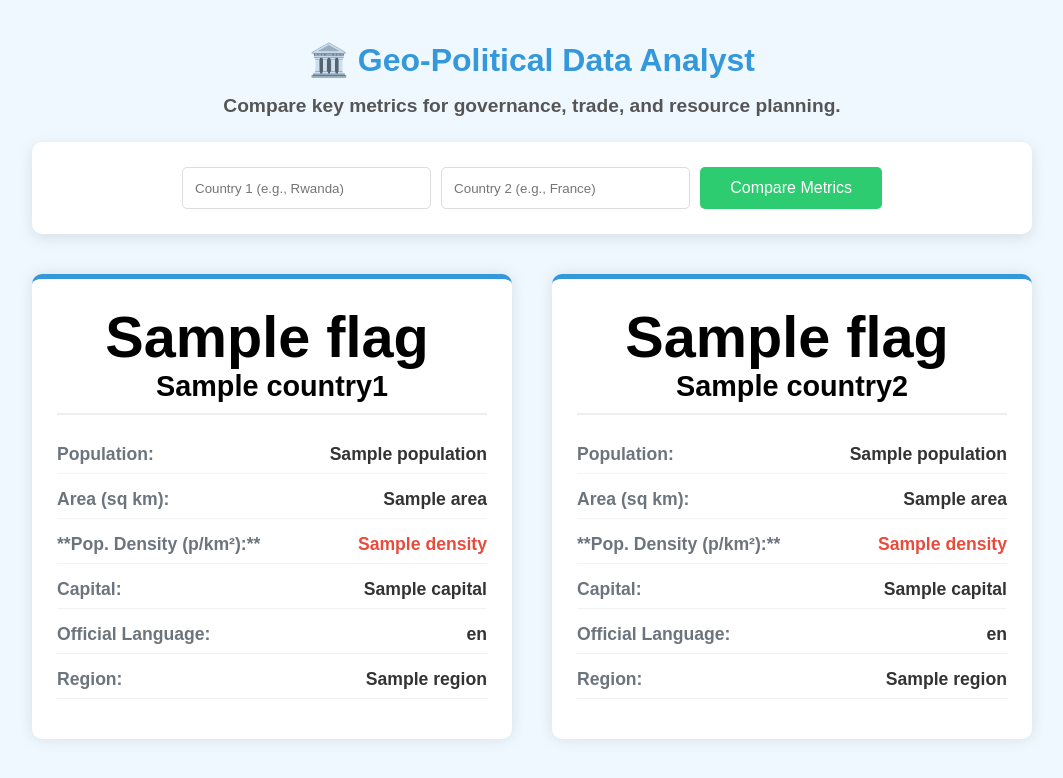
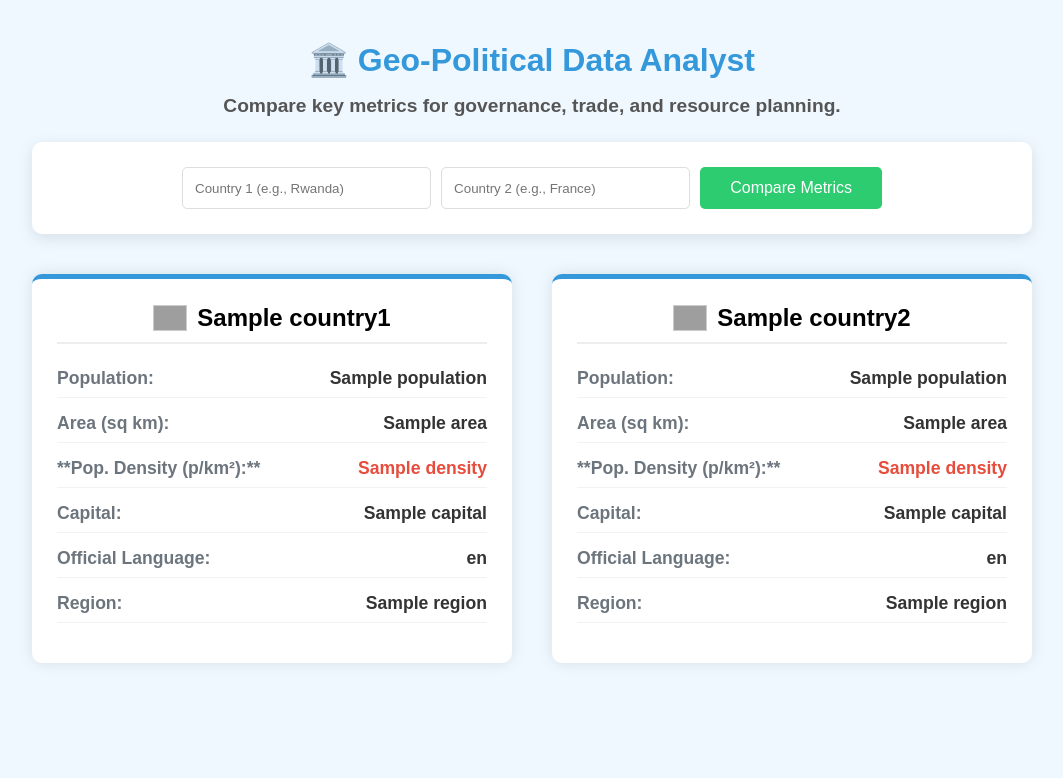
Before and after one commit to BANCUNGUYE66/commute-app, a Flask app: template templates/index.html in a window 1280 px wide. Shown: the top 778 px of the page, without its empty margins (108-1171 px from the left). Run offline with Flask 3, Linux system fonts and the light colour scheme; the template is opened without the code that fills it: most values are stand-ins (such as "Sample title", 1, 10 or a date in 2020); grey boxes are pictures that could not be loaded.

Commit message:
Final application push: Fixed flag rendering and used two high-value APIs.

```diff
--- a/app.py
+++ b/app.py
@@ -37,8 +37,8 @@ def get_country_data(country_name):
         area = data.get('area', 0)
 
         # --- 2. Fetch Secondary Data (Geoapify - Requires Key) ---
-        # Geoapify must be called and requires the key (for compliance)
-        flag_emoji = "❓"
+        flag_url = "https://flagcdn.com/w40/us.png" # Default to US flag
+
         if GEOAPIFY_KEY:
             # We call Geoapify just to fulfill the API key requirement and get the ISO code
             params = {"apiKey": GEOAPIFY_KEY, "text": country_name, "limit": 1}
@@ -46,10 +46,11 @@ def get_country_data(country_name):
             geo_data = geo_response.json()
 
             if geo_data.get('features'):
+                # We use the country code from Geoapify to build the FlagCDN URL
                 country_code = geo_data['features'][0]['properties'].get('country_code', '').lower()
                 if len(country_code) == 2:
-                    # Convert ISO code (e.g., fr) to Flag Emoji (🇫🇷)
-                    flag_emoji = chr(ord(country_code[0]) - 0x20 + 0x1F1E6) + chr(ord(country_code[1]) - 0x20 + 0x1F1E6)
+                    # FIX: Use FlagCDN URL which is reliable in all browsers
+                    flag_url = f"https://flagcdn.com/w40/{country_code}.png"
 
         # --- 3. Compile final structural data ---
         return {
@@ -60,9 +61,10 @@ def get_country_data(country_name):
             "language": list(data.get("languages", {}).values())[0] if data.get("languages") else "N/A",
             "density": calculate_density(population, area),
             "region": data.get("region", "N/A"),
-            "flag": flag_emoji
+            "flag": flag_url # Now returns a valid image URL
         }
-    except Exception:
+    except Exception as e:
+        # print(f"General error: {e}") # Debugging line
         return None
 
 @app.route('/', methods=['GET', 'POST'])
--- a/templates/index.html
+++ b/templates/index.html
@@ -1,20 +1,4 @@
-<!DOCTYPE html>
-<html lang="en">
-<head>
-    <meta charset="UTF-8">
-    <meta name="viewport" content="width=device-width, initial-scale=1.0">
-    <title>Geo-Political Data Analyst</title>
-    <style>
-        body { font-family: sans-serif; max-width: 1000px; margin: 0 auto; padding: 20px; background-color: #f0f8ff; }
-        h1 { text-align: center; color: #3498db; margin-bottom: 5px; }
-        h2 { text-align: center; color: #555; font-size: 1.2em; margin-bottom: 25px; }
-        .search-box { background: white; padding: 25px; border-radius: 10px; box-shadow: 0 4px 15px rgba(0,0,0,0.1); display: flex; gap: 20px; justify-content: center; margin-bottom: 30px; }
-        input { padding: 12px; border: 1px solid #ddd; border-radius: 5px; box-sizing: border-box; flex: 1; min-width: 200px; }
-        button { padding: 12px 30px; background-color: #2ecc71; color: white; border: none; border-radius: 5px; font-size: 16px; cursor: pointer; }
-        button:hover { background-color: #28a745; }
-        .error { background-color: #e74c3c; color: white; padding: 15px; border-radius: 5px; margin-top: 20px; text-align: center; }
-
-        .comparison-grid { display: grid; grid-template-columns: 1fr 1fr; gap: 40px; margin-top: 40px; }
+<!DOCTYPE html><html lang="en"><head><meta charset="UTF-8"><meta name="viewport" content="width=device-width, initial-scale=1.0"><title>Geo-Political Data Analyst</title><style>body { font-family: sans-serif; max-width: 1000px; margin: 0 auto; padding: 20px; background-color: #f0f8ff; }h1 { text-align: center; color: #3498db; margin-bottom: 5px; }h2 { text-align: center; color: #555; font-size: 1.2em; margin-bottom: 25px; }.search-box { background: white; padding: 25px; border-radius: 10px; box-shadow: 0 4px 15px rgba(0,0,0,0.1); display: flex; gap: 20px; justify-content: center; margin-bottom: 30px; }input { padding: 12px; border: 1px solid #ddd; border-radius: 5px; box-sizing: border-box; flex: 1; min-width: 200px; }button { padding: 12px 30px; background-color: #2ecc71; color: white; border: none; border-radius: 5px; font-size: 16px; cursor: pointer; }button:hover { background-color: #28a745; }.error { background-color: #e74c3c; color: white; padding: 15px; border-radius: 5px; margin-top: 20px; text-align: center; }    .comparison-grid { display: grid; grid-template-columns: 1fr 1fr; gap: 40px; margin-top: 40px; }
     .card {
         background: white;
         padding: 25px;
@@ -24,21 +8,29 @@
     }
     .card h3 {
         margin-top: 0;
-            font-size: 1.8em;
+        font-size: 1.5em;
         text-align: center;
         border-bottom: 2px solid #eee;
         padding-bottom: 10px;
+        display: flex; /* Flex container for flag image/text alignment */
+        align-items: center;
+        justify-content: center;
     }
     .metric { margin: 15px 0; font-size: 1.1em; border-bottom: 1px solid #f2f2f2; padding-bottom: 8px;}
     .label { font-weight: bold; color: #6c757d; width: 60%; display: inline-block; }
     .value { float: right; font-weight: 600; color: #333; }
-        .flag { font-size: 2em; margin-right: 10px; }
+
+    /* Flag Image Styling */
+    .flag-image {
+        width: 32px;
+        height: 24px;
+        margin-right: 10px;
+        border: 1px solid #ccc;
+    }
+
     .density { color: #e74c3c; font-weight: 800; }
 </style>
-</head>
-<body>
-
-    <h1>🏛️ Geo-Political Data Analyst</h1>
+</head><body><h1>🏛️ Geo-Political Data Analyst</h1>
 <h2>Compare key metrics for governance, trade, and resource planning.</h2>
 
 <div class="search-box">
@@ -57,7 +49,7 @@
 <div class="comparison-grid">
     <!-- Card 1 -->
     <div class="card">
-            <h3><span class="flag">{{ country1.flag }}</span> {{ country1.name }}</h3>
+        <h3><img src="{{ country1.flag }}" class="flag-image" alt="{{ country1.name }} Flag"> {{ country1.name }}</h3>
         <div class="metric">
             <span class="label">Population:</span>
             <span class="value">{{ country1.population }}</span>
@@ -86,7 +78,7 @@
 
     <!-- Card 2 -->
     <div class="card">
-            <h3><span class="flag">{{ country2.flag }}</span> {{ country2.name }}</h3>
+        <h3><img src="{{ country2.flag }}" class="flag-image" alt="{{ country2.name }} Flag"> {{ country2.name }}</h3>
         <div class="metric">
             <span class="label">Population:</span>
             <span class="value">{{ country2.population }}</span>
@@ -114,6 +106,4 @@
     </div>
 </div>
 {% endif %}
-
-</body>
-</html>
+</body></html>
```
Lines whose indentation alone changed are shown as unchanged.
